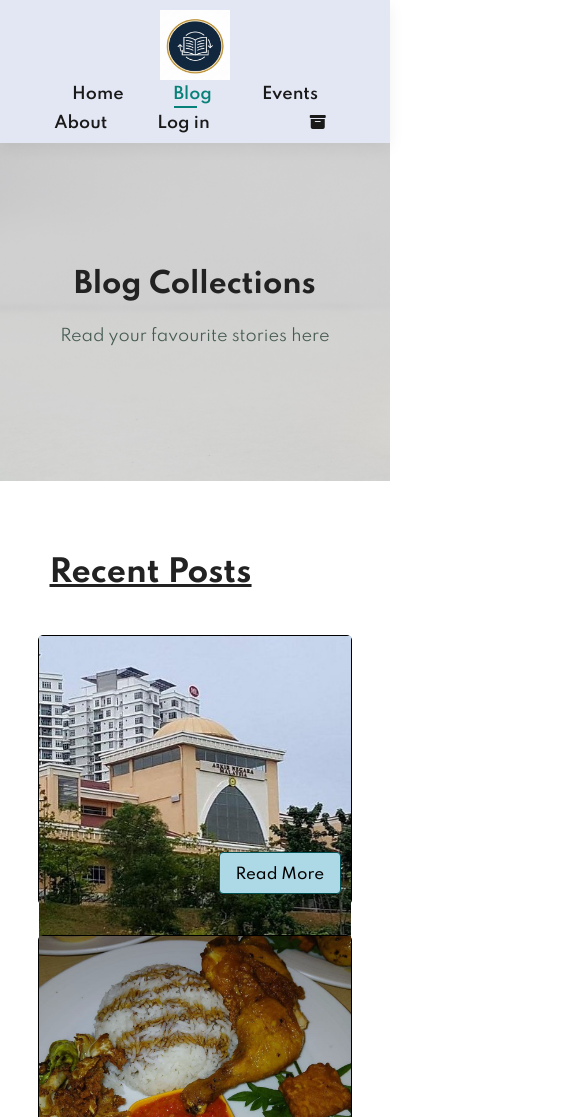
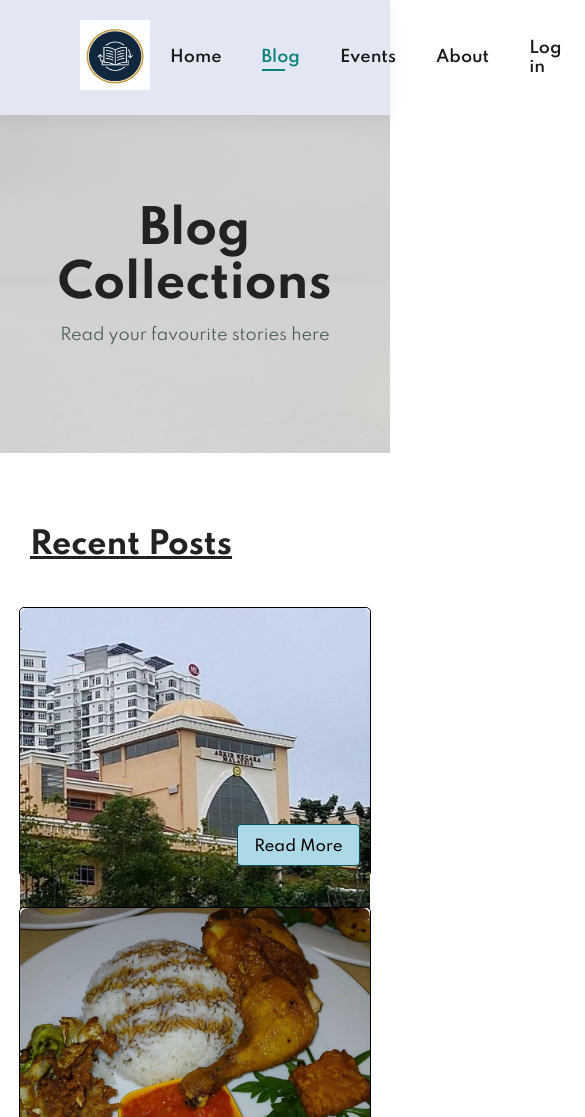
Before and after one commit to claricelaijingwan-jpg/Daily-Narrative, a plain HTML site: page blog.html in a window 390 px wide. Shown: the top 1117 px of the page, 585 px wide, since content can reach past the window. Drawn offline with Linux system fonts and the light colour scheme.

Commit message:
Update blog.html

```diff
--- a/blog.html
+++ b/blog.html
@@ -18,103 +18,57 @@
 	min-height: 100vh;
 }
 
-	/* 1. Essential Fix: Ensure the container doesn't overflow */
-* {
-    box-sizing: border-box;
-}
+	/* Mobile Optimization for Android/iOS */
+@media screen and (max-width: 768px) {
 
-body {
-    overflow-x: hidden; /* Prevents horizontal scrolling on mobile */
-}
-
-/* 2. Mobile Specific Styles (Android/iPhone) */
-@media (max-width: 600px) {
-
-    /* Header & Navbar */
-    #header {
-        padding: 10px 20px;
-        flex-direction: column; /* Stacks logo and nav */
-        text-align: center;
+    /* 1. Reset the layout container */
+    .content.clearfix {
+        display: flex;
+        flex-direction: column; /* Stacks main-content and sidebar vertically */
+        padding: 10px;
+        width: 100%;
     }
 
-    #navbar {
-        display: flex;
-        flex-wrap: wrap; /* Allows menu items to wrap to next line */
-        justify-content: center;
-        padding: 0;
-        gap: 10px;
-    }
-
-    #navbar li {
-        list-style: none;
-    }
-
-    /* Page Title Section */
-    #page-header h2 {
-        font-size: 28px;
-    }
-
-    /* Main Content & Sidebar Layout */
-    .content.clearfix {
-        display: block; /* Disables floats/side-by-side layout */
-        padding: 10px;
-    }
-
-    .main-content, .sidebar {
-        width: 100% !important; /* Forces full width */
-        float: none !important;
+    /* 2. Make Main Content and Sidebar the same width */
+    .main-content,
+    .sidebar {
+        width: 100% !important;
+        float: none !important; /* Removes desktop side-by-side positioning */
+        margin: 0 auto;
         padding: 0;
     }
 
-    /* Blog Post Cards */
+    /* 3. Align Sidebar content (Search & Topics) */
+    .sidebar {
+        margin-top: 40px; /* Adds space after the last blog post */
+        padding-top: 20px;
+        border-top: 2px solid #eee; /* Optional: separates posts from sidebar */
+    }
+
+    .sidebar .section {
+        margin-bottom: 30px;
+        text-align: left; /* Ensures text aligns with your blog posts */
+    }
+
+    /* 4. Fix Blog Post images to fit phone width */
     .post {
         display: flex;
-        flex-direction: column; /* Image on top, text on bottom */
-        margin-bottom: 30px;
-        border-bottom: 1px solid #eee;
-        padding-bottom: 20px;
+        flex-direction: column;
+        width: 100%;
+        margin-bottom: 25px;
     }
 
     .post-image {
-        width: 100% !important; /* Overrides the 300px in your HTML */
-        height: auto !important; /* Maintains aspect ratio */
-        object-fit: cover;
+        width: 100% !important;
+        height: auto !important;
+        border-radius: 8px; /* Makes it look more like a modern app */
     }
 
-    .post-preview {
-        width: 100% !important;
+    /* 5. Adjust the Topics list for better thumb-tapping */
+    .section.topics ul li {
         padding: 10px 0;
-    }
-
-    .post-preview h1 {
-        font-size: 20px;
-    }
-
-    /* Newsletter Section */
-    #newsletter {
-        padding: 20px;
-        text-align: center;
-    }
-
-    #newsletter .form {
-        display: flex;
-        flex-direction: column;
-        width: 100%;
-    }
-
-    #newsletter input {
-        width: 100% !important;
-        margin-bottom: 10px;
-    }
-
-    /* Footer Columns */
-    footer {
-        flex-direction: column;
-    }
-
-    footer .col {
-        width: 100% !important;
-        margin-bottom: 20px;
+        border-bottom: 1px solid #f0f0f0;
+        list-style: none;
     }
 }
 }
```
